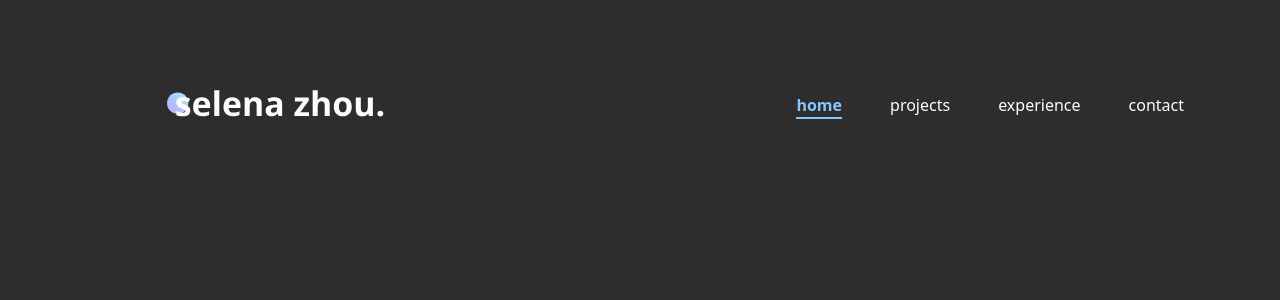
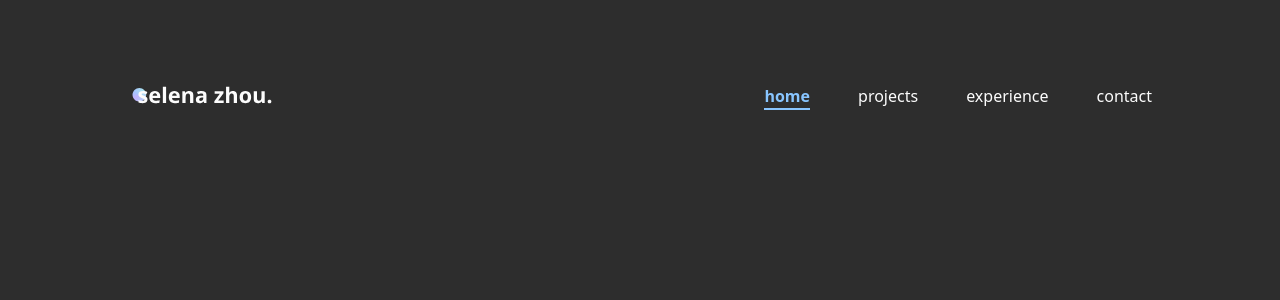
Before and after one commit to zhouselena/selenazhou-com, a React (Vite) app: page / in a window 1280 px wide. Shown: the top 300 px of the page. Built offline with nearby package versions, Linux system fonts and the light colour scheme.

Commit message:
Fix mobile menu styling

```diff
--- a/src/components/NavBar/styles.scss
+++ b/src/components/NavBar/styles.scss
@@ -1,20 +1,20 @@
 @use '/src/styles/variables.scss';
 
 .navbar {
+  position: sticky;
   display: flex;
   justify-content: space-between;
   align-items: center;
-  width: 100%;
-  padding: 0 2rem;
   position: relative;
+  padding: 0 0 2rem 0;
 
   .logo {
-    height: 50px;
+    height: 2rem;
   }
 
   .nav-menu {
     display: flex;
-    gap: 3rem;
+    column-gap: 3rem;
     list-style: none;
 
     li {
@@ -84,22 +84,24 @@
   }
 
   /* mobile menu */
-  @media screen and (max-width: 768px) {
+  @media screen and (max-width: 850px) {
     .nav-menu {
       position: absolute;
-      top: 70px;
+      top: 50px;
       right: 0;
       flex-direction: column;
       background-color: #111;
       width: max-content;
       border-radius: 10px;
       box-shadow: 0 4px 6px rgba(0, 0, 0, 0.3);
-      padding: 1rem;
-      gap: 1rem;
-      transform: translateX(200%);
-      transition: transform 0.3s ease-in-out;
+      overflow: hidden;
+      max-height: 0;
+      transition: 0.3s ease-in-out;
+      row-gap: 1rem;
+      padding: 0 1rem;
       &.open {
-        transform: translateX(0);
+        max-height: 500px;
+        padding: 1rem;
       }
     }
 
```
